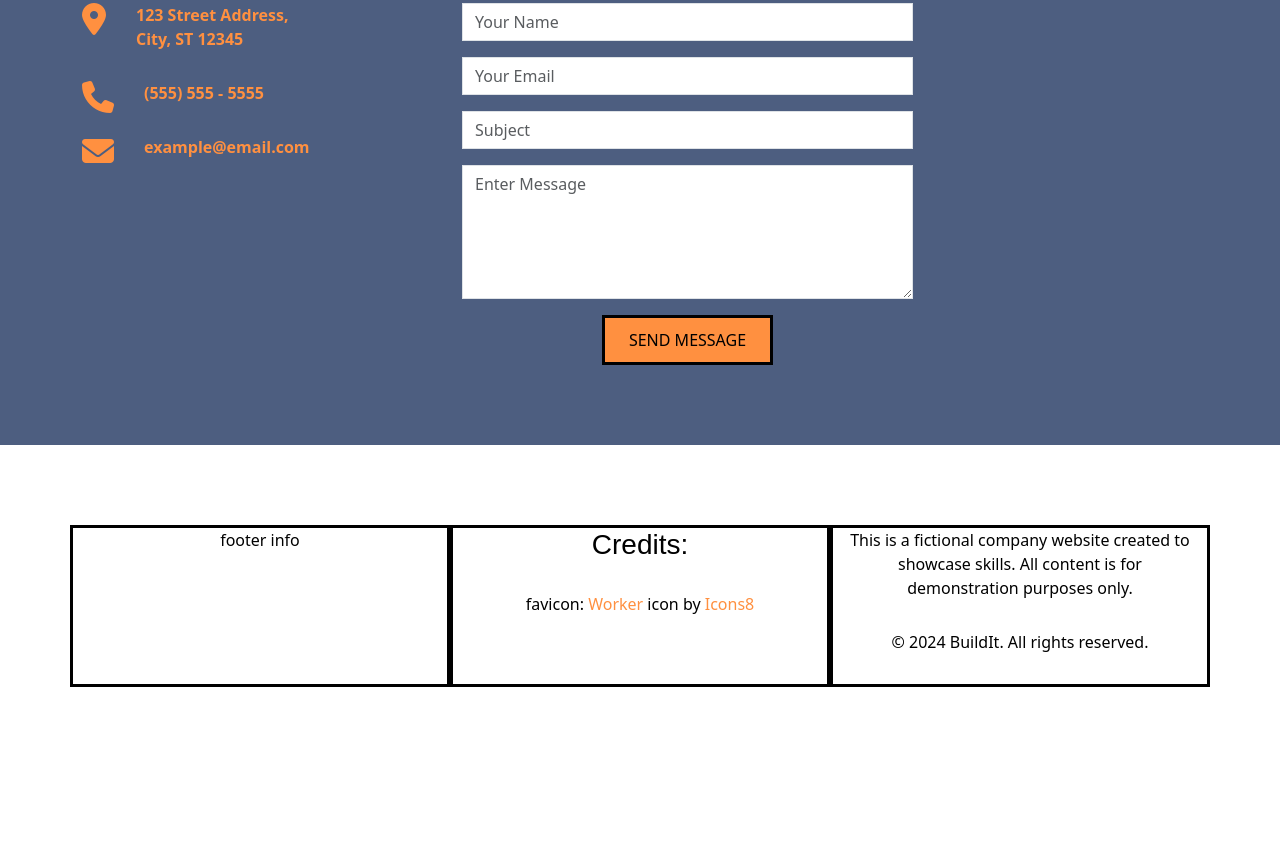
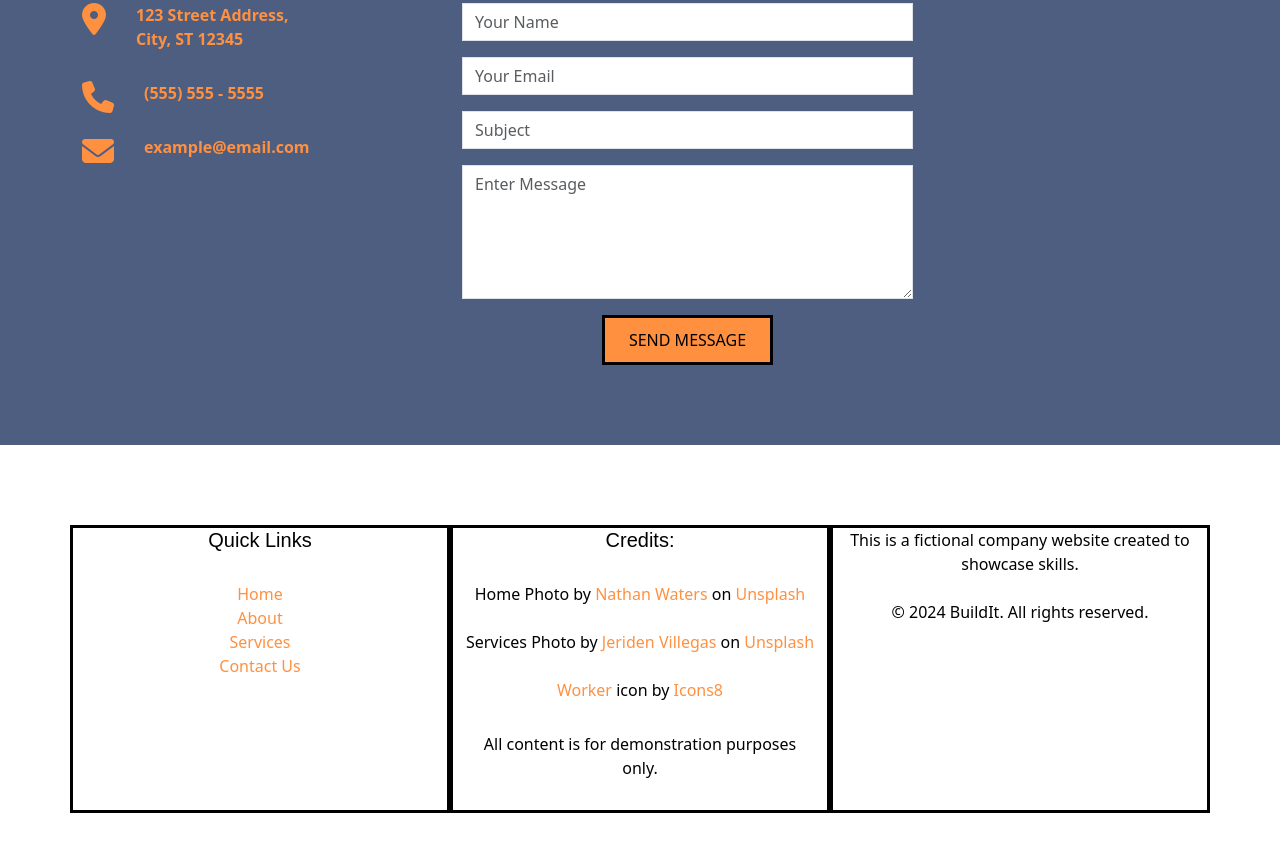
Before and after one commit to marineenicole/BuildIt, a plain HTML site: page index.html in a window 1280 px wide. Shown: the part 3675-4526 px from the top of the page. Before the commit the page ends 4442 px from the top, so only its background shows below. Drawn offline with nearby package versions, Linux system fonts and the light colour scheme.

Commit message:
Added footer and links

```diff
--- a/index.html
+++ b/index.html
@@ -404,20 +404,43 @@
         <div class="container">
             <div class="row">
                 <div class="col-md-4">
+                    <h5>Quick Links</h5>
 
-                    <p>footer info</p>
+                    <p>
+                        <a href="#hero">Home</a><br>
+                        <a href="#about">About</a><br>
+                        <a href="#services">Services</a><br>
+                        <a href="#contact">Contact Us</a> <br>
+                    </p>
+
                 </div>
 
                 <div class="col-md-4">
-                    <h3>Credits:</h3>
+
+                    <h5>Credits:</h5>
                     <p>
-                        favicon: <a target="_blank" href="https://icons8.com/icon/77966/worker">Worker</a> icon by <a target="_blank" href="https://icons8.com">Icons8</a>
+                        Home Photo by <a href="https://unsplash.com/@nathangwaters?utm_content=creditCopyText&utm_medium=referral&utm_source=unsplash">Nathan Waters</a> on <a href="https://unsplash.com/photos/in-progress-building-structure-photo-j7q-Z9DV3zw?utm_content=creditCopyText&utm_medium=referral&utm_source=unsplash">Unsplash</a>
+
+                        <br><br>
+                        Services Photo by <a href="https://unsplash.com/@jeriden94?utm_content=creditCopyText&utm_medium=referral&utm_source=unsplash">Jeriden Villegas</a> on <a href="https://unsplash.com/photos/man-in-orange-and-black-vest-wearing-white-helmet-holding-yellow-and-black-power-tool-VLPUm5wP5Z0?utm_content=creditCopyText&utm_medium=referral&utm_source=unsplash">Unsplash</a>
+                        <br><br>
+                        <a target="_blank" href="https://icons8.com/icon/77966/worker">Worker</a> icon by <a target="_blank" href="https://icons8.com">Icons8</a>
                     </p>
+
+                    <p>
+                        All content is for demonstration purposes only.
+                    </p>
+
+
                 </div>
 
                 <div class="col-md-4">
-                    <p>This is a fictional company website created to showcase skills. All content is for demonstration purposes only.</p>
-                    <p>&copy; 2024 BuildIt. All rights reserved.</p>
+
+
+                    <p>
+                        This is a fictional company website created to showcase skills.
+                        <br><br>&copy; 2024 BuildIt. All rights reserved.
+                    </p>
 
                 </div>
             </div>
```
